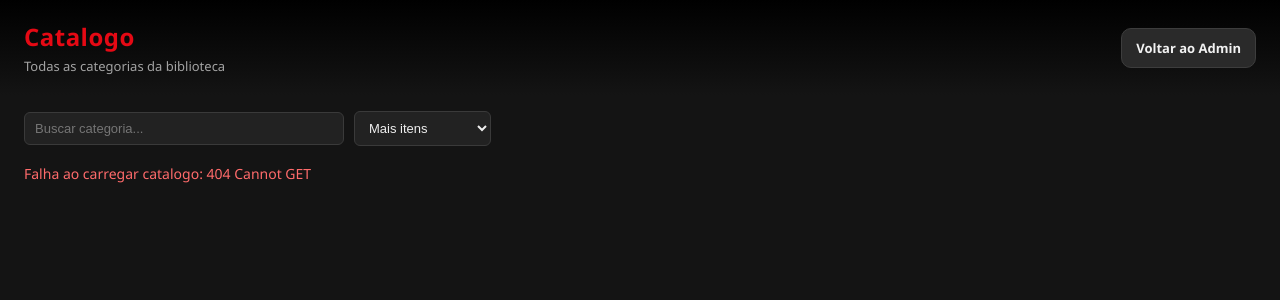
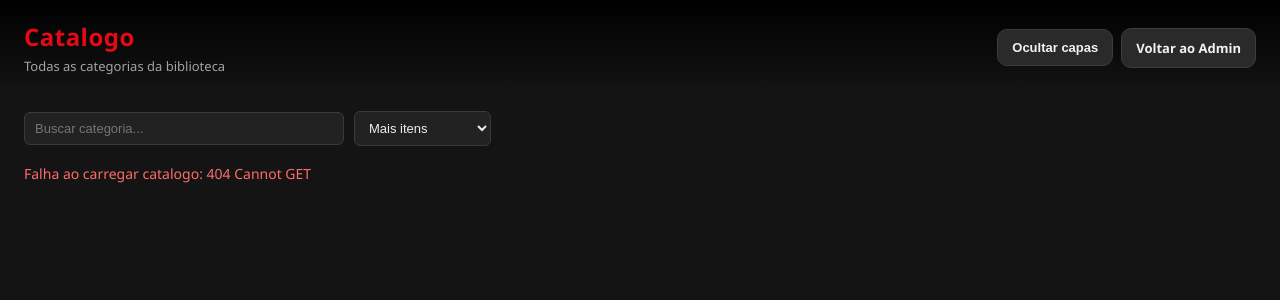
Before and after one commit to leonardomendes201704/MediaLibrary, a FastAPI app: page /admin/catalog in a window 1280 px wide. Shown: the top 300 px of the page. Run offline with FastAPI, Linux system fonts and the light colour scheme; parts of the project's set-up code (start-up, migrations or seed data) failed here and were passed over; some libraries are stand-ins or nearby versions.

Commit message:
Add show/hide covers toggle to the catalog
A top button switches between real covers and placeholders by
toggling a body class, so scroll and loaded cards are kept and hidden
covers are not downloaded. The choice is stored per browser.

Co-Authored-By: Claude Opus 5.5 <noreply@anthropic.com>

```diff
--- a/backend/app/web/static/category_catalog.js
+++ b/backend/app/web/static/category_catalog.js
@@ -4,6 +4,7 @@ const FAVORITE_HEART_MIN = 5;
 const SEARCH_DEBOUNCE_MS = 150;
 const SORT_STORAGE_KEY = "media_catalog_sort_v1";
 const RETURN_STATE_KEY = "media_catalog_return_v1";
+const COVERS_HIDDEN_KEY = "media_catalog_covers_hidden_v1";
 
 let collections = [];
 let regularCategories = [];
@@ -295,6 +296,33 @@ function renderCatalog() {
   renderNextPage();
 }
 
+function readCoversHidden() {
+  try {
+    return window.localStorage.getItem(COVERS_HIDDEN_KEY) === "1";
+  } catch (error) {
+    return false;
+  }
+}
+
+function storeCoversHidden(hidden) {
+  try {
+    window.localStorage.setItem(COVERS_HIDDEN_KEY, hidden ? "1" : "0");
+  } catch (error) {
+    // The toggle still works for this page view.
+  }
+}
+
+// Hidden covers are only hidden by CSS, so toggling keeps scroll and loaded cards,
+// and lazy <img> covers under display:none are not even downloaded.
+function applyCoversHidden(hidden) {
+  document.body.classList.toggle("catalog-covers-hidden", hidden);
+  const toggleEl = document.getElementById("catalog-cover-toggle");
+  if (toggleEl) {
+    toggleEl.textContent = hidden ? "Exibir capas" : "Ocultar capas";
+    toggleEl.setAttribute("aria-pressed", hidden ? "true" : "false");
+  }
+}
+
 function saveReturnState() {
   try {
     window.sessionStorage.setItem(RETURN_STATE_KEY, JSON.stringify({
@@ -340,6 +368,12 @@ function bindControls() {
   if ("scrollRestoration" in window.history) {
     window.history.scrollRestoration = "manual";
   }
+  applyCoversHidden(readCoversHidden());
+  document.getElementById("catalog-cover-toggle")?.addEventListener("click", () => {
+    const hidden = !document.body.classList.contains("catalog-covers-hidden");
+    storeCoversHidden(hidden);
+    applyCoversHidden(hidden);
+  });
   document.querySelector(".catalog-main")?.addEventListener("click", (event) => {
     if (event.target instanceof Element && event.target.closest("a.catalog-card")) {
       saveReturnState();
--- a/backend/app/web/static/styles.css
+++ b/backend/app/web/static/styles.css
@@ -2018,6 +2018,24 @@ th {
   background: #2a2a2a;
   border-color: #3d3d3d;
   color: #f2f2f2;
+}
+
+.catalog-body .topbar .catalog-cover-toggle {
+  border: 1px solid #3d3d3d;
+  border-radius: 10px;
+  padding: 10px 14px;
+  background: #2a2a2a;
+  color: #f2f2f2;
+  font-size: 13px;
+  font-weight: 600;
+}
+
+.catalog-body .topbar .catalog-cover-toggle[aria-pressed="true"] {
+  border-color: #e50914;
+}
+
+.catalog-covers-hidden .catalog-cover-img {
+  display: none;
 }
 
 .catalog-main {
--- a/backend/app/web/templates/category_catalog.html
+++ b/backend/app/web/templates/category_catalog.html
@@ -4,7 +4,7 @@
     <meta charset="UTF-8" />
     <meta name="viewport" content="width=device-width, initial-scale=1.0" />
     <title>Catalogo de Categorias</title>
-    <link rel="stylesheet" href="/static/styles.css?v=20260401r27" />
+    <link rel="stylesheet" href="/static/styles.css?v=20260401r28" />
     <link
       rel="stylesheet"
       href="https://cdnjs.cloudflare.com/ajax/libs/font-awesome/6.5.2/css/all.min.css"
@@ -20,6 +20,7 @@
         <p class="subtitle">Todas as categorias da biblioteca</p>
       </div>
       <div class="topbar-actions">
+        <button id="catalog-cover-toggle" type="button" class="catalog-cover-toggle" aria-pressed="false">Ocultar capas</button>
         <a class="topbar-link-btn" href="/admin">Voltar ao Admin</a>
       </div>
     </header>
@@ -58,6 +59,6 @@
     <script>
       window.API_BASE = {{ api_base_url | tojson }};
     </script>
-    <script src="/static/category_catalog.js?v=20261022r4"></script>
+    <script src="/static/category_catalog.js?v=20261022r5"></script>
   </body>
 </html>
--- a/backend/app/web/templates/category_gallery.html
+++ b/backend/app/web/templates/category_gallery.html
@@ -4,7 +4,7 @@
     <meta charset="UTF-8" />
     <meta name="viewport" content="width=device-width, initial-scale=1.0" />
     <title>Category Gallery</title>
-    <link rel="stylesheet" href="/static/styles.css?v=20260401r27" />
+    <link rel="stylesheet" href="/static/styles.css?v=20260401r28" />
   </head>
   <body{% if play_mode %} class="gallery-play-mode"{% endif %}>
     <header class="topbar">
--- a/backend/app/web/templates/index.html
+++ b/backend/app/web/templates/index.html
@@ -4,7 +4,7 @@
     <meta charset="UTF-8" />
     <meta name="viewport" content="width=device-width, initial-scale=1.0" />
     <title>Media Library Admin</title>
-    <link rel="stylesheet" href="/static/styles.css?v=20260401r27" />
+    <link rel="stylesheet" href="/static/styles.css?v=20260401r28" />
     <link
       rel="stylesheet"
       href="https://cdnjs.cloudflare.com/ajax/libs/font-awesome/6.5.2/css/all.min.css"
```
Also changed, not shown: AGENTS.md (+1 -1 lines).
